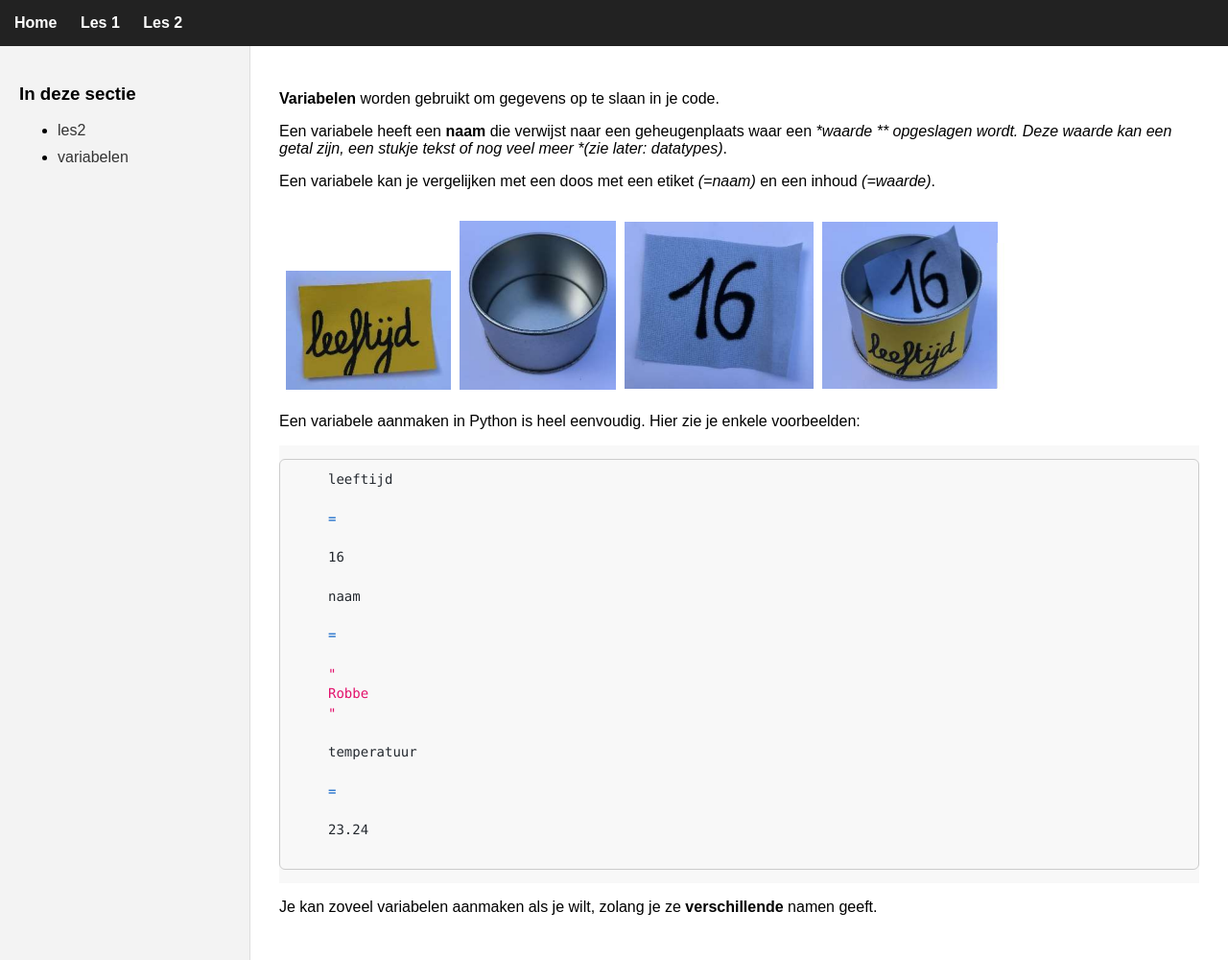
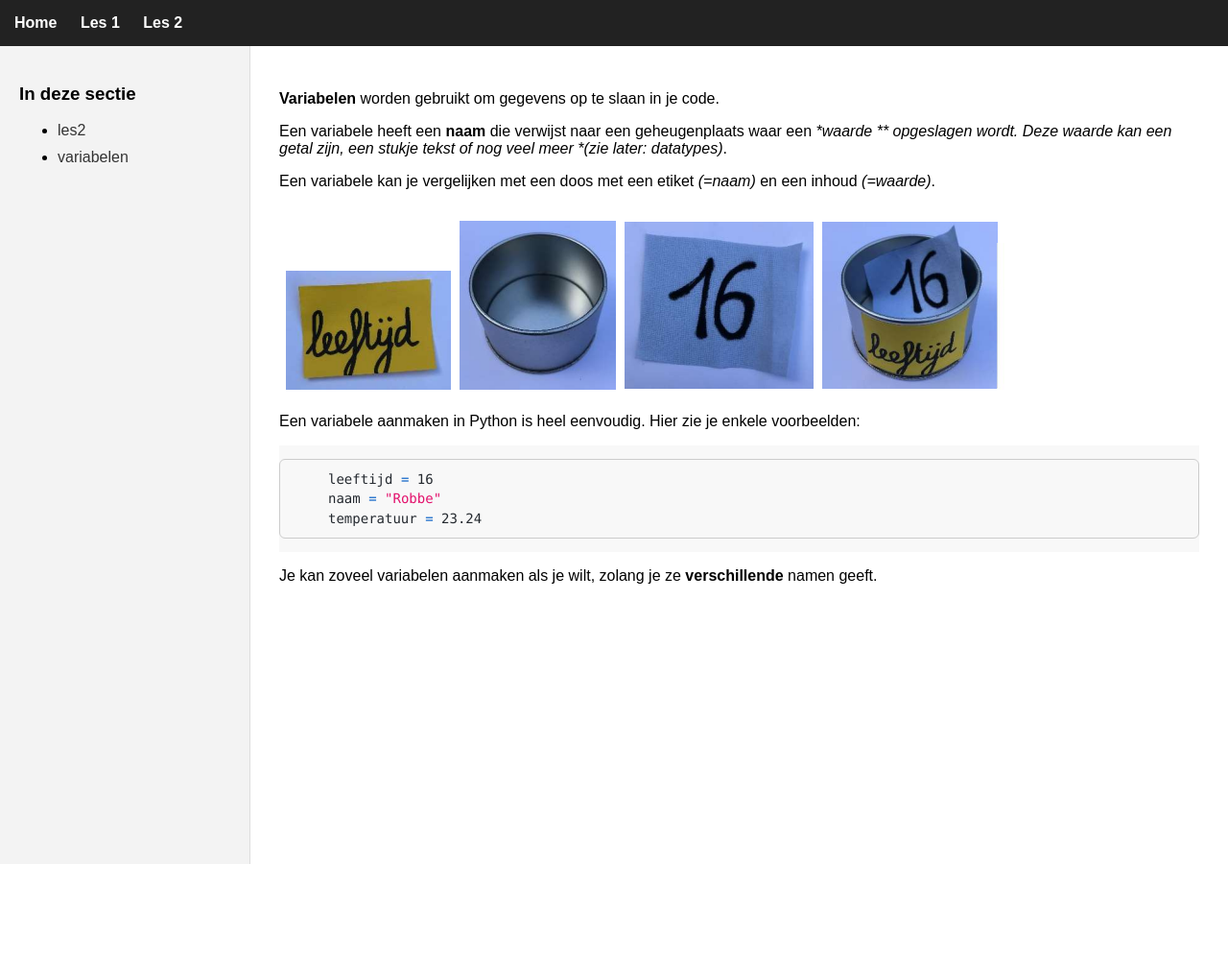
Before and after one commit to milanvandeput/milanvandeput.github.io, a Jekyll site: the page built from les2/variabelen.md, in a window 1280 px wide. Shown: the whole page at 96% size. Built offline with Jekyll 4.4.1, drawn with Linux system fonts in a browser that asks for light colours; after the commit the page ends 900 px from its top, so only the background shows below that.

Commit message:
Update syntax.css

```diff
--- a/assets/css/syntax.css
+++ b/assets/css/syntax.css
@@ -17,21 +17,21 @@ pre.highlight {
   position: relative;
 }
 
-/* Één visuale regel per Rouge-regel */
-.highlight code > span {   /* let op: '>' i.p.v. '&gt;' */
+
+ghlight code > span.line {
   display: block;
 }
 
-/* Lijnnummers (Kramdown+Rouge) */
-.highlight .lineno {
-  color: #8a8f98;
-  display: inline-block;
-  width: 35px;
-  margin-left: -40px;
-  padding-right: 10px;
-  text-align: right;
-  user-select: none;
+/* Behoud correcte weergave/inspringing */
+.highlight, pre.highlight, .highlight pre, .highlight code {
+  font-family: ui-monospace, SFMono-Regular, Menlo, Monaco, Consolas, "Liberation Mono", "Courier New", monospace;
+  font-size: 14px;
+  line-height: 1.45;
+  white-space: pre;    /* respecteer spaties/inspringing */
+  overflow-x: auto;
 }
+
+
 
 /* Kleuren (GitHub-achtig) */
 .highlight .c, .highlight .cm, .highlight .c1 { color: #6a737d; font-style: italic; }  /* comments */
```
